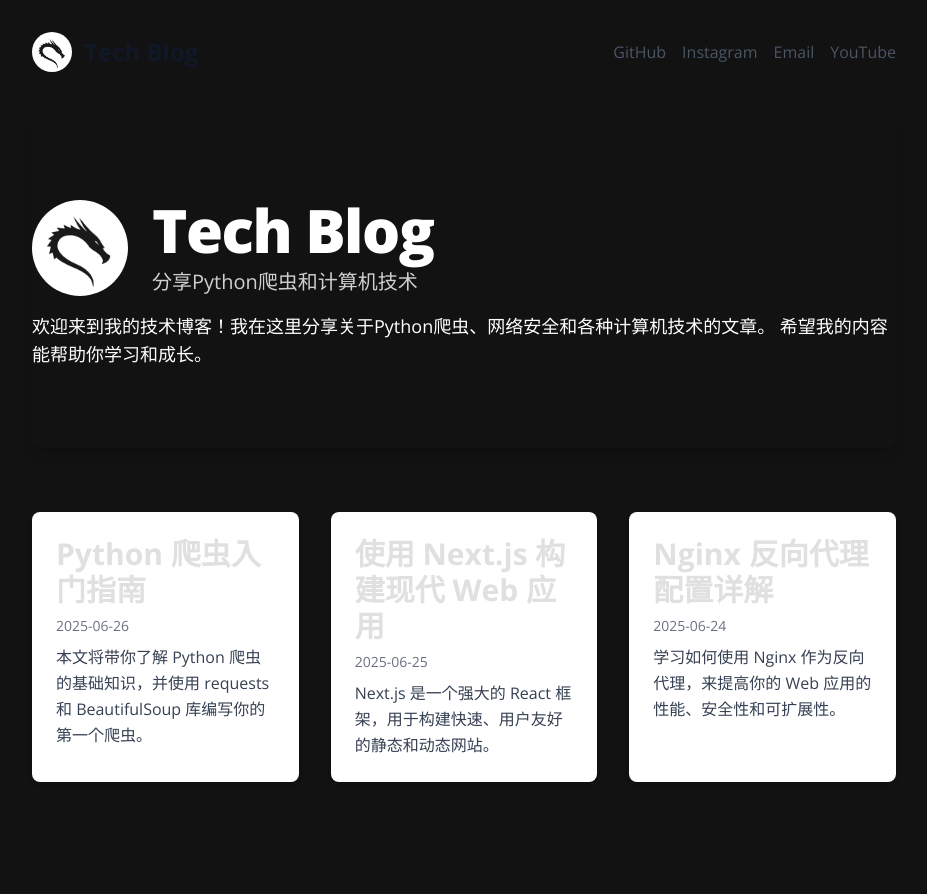
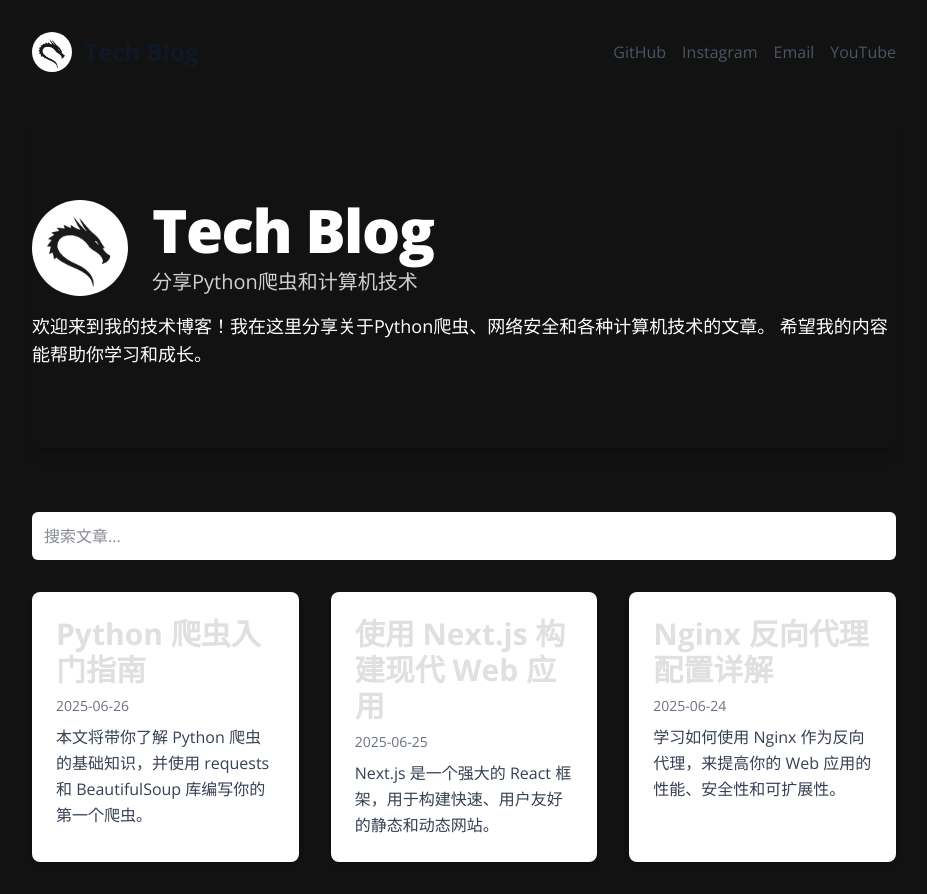
Before and after one commit to johnsmith8736/tech-blog, a Next.js app: page / in a window 1280 px wide. Shown: the whole page, without its empty margins (176-1103 px from the left). Before the commit the page ends 814 px from the top, so only its background shows below. Built offline with nearby package versions, Linux system fonts and the light colour scheme; a small style sheet from the web is missing; a web font is replaced by a local one.

Commit message:
feat: Add search functionality to blog posts

```diff
--- /dev/null
+++ b/src/app/components/SearchablePostList.tsx
@@ -0,0 +1,54 @@
+"use client";
+
+import Link from 'next/link';
+import { useState, useEffect } from 'react';
+
+interface PostData {
+  id: string;
+  date: string;
+  title: string;
+  excerpt: string;
+}
+
+interface SearchablePostListProps {
+  allPostsData: PostData[];
+}
+
+export default function SearchablePostList({ allPostsData }: SearchablePostListProps) {
+  const [searchTerm, setSearchTerm] = useState('');
+  const [filteredPosts, setFilteredPosts] = useState(allPostsData);
+
+  useEffect(() => {
+    const results = allPostsData.filter(post =>
+      post.title.toLowerCase().includes(searchTerm.toLowerCase()) ||
+      post.excerpt.toLowerCase().includes(searchTerm.toLowerCase())
+    );
+    setFilteredPosts(results);
+  }, [searchTerm, allPostsData]);
+
+  return (
+    <section>
+      <input
+        type="text"
+        placeholder="搜索文章..."
+        className="w-full p-3 rounded-md text-gray-900 bg-white focus:outline-none focus:ring-2 focus:ring-blue-500 mb-8"
+        value={searchTerm}
+        onChange={(e) => setSearchTerm(e.target.value)}
+      />
+
+      <div className="grid grid-cols-1 md:grid-cols-2 lg:grid-cols-3 gap-8">
+        {filteredPosts.map(({ id, date, title, excerpt }) => (
+          <article key={id} className="bg-white dark:bg-gray-800 rounded-lg shadow-md p-6 transition-all duration-300 hover:shadow-lg">
+            <h2 className="text-3xl font-bold hover:text-blue-600 dark:hover:text-blue-400">
+              <Link href={`/posts/${id}`}>{title}</Link>
+            </h2>
+            <div className="text-sm text-gray-500 dark:text-gray-400 my-2">
+              <time dateTime={date}>{date}</time>
+            </div>
+            <p className="text-gray-700 dark:text-gray-300 leading-relaxed">{excerpt}</p>
+          </article>
+        ))}
+      </div>
+    </section>
+  );
+}
--- a/src/app/page.tsx
+++ b/src/app/page.tsx
@@ -1,7 +1,6 @@
-import Link from 'next/link';
 import Image from 'next/image';
-// Force rebuild to ensure all posts are picked up
 import { getSortedPostsData } from '@/lib/posts';
+import SearchablePostList from '@/app/components/SearchablePostList';
 
 export default function HomePage() {
   const allPostsData = getSortedPostsData();
@@ -22,19 +21,7 @@ export default function HomePage() {
         </p>
       </header>
 
-      <div className="grid grid-cols-1 md:grid-cols-2 lg:grid-cols-3 gap-8">
-        {allPostsData.map(({ id, date, title, excerpt }) => (
-          <article key={id} className="bg-white dark:bg-gray-800 rounded-lg shadow-md p-6 transition-all duration-300 hover:shadow-lg">
-            <h2 className="text-3xl font-bold hover:text-blue-600 dark:hover:text-blue-400">
-              <Link href={`/posts/${id}`}>{title}</Link>
-            </h2>
-            <div className="text-sm text-gray-500 dark:text-gray-400 my-2">
-              <time dateTime={date}>{date}</time>
-            </div>
-            <p className="text-gray-700 dark:text-gray-300 leading-relaxed">{excerpt}</p>
-          </article>
-        ))}
-      </div>
+      <SearchablePostList allPostsData={allPostsData} />
     </section>
   );
 }
```
